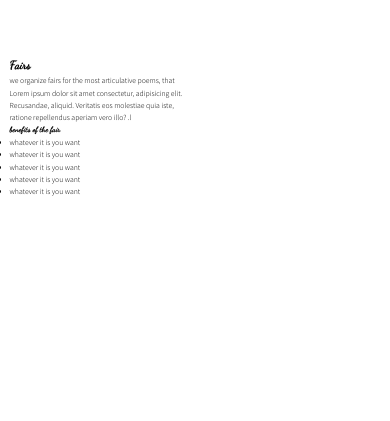
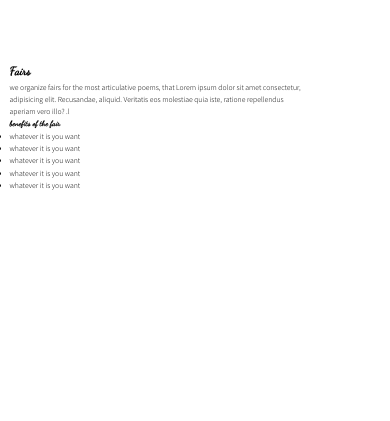
Before and after one commit to Ph-uad/poetry, a plain HTML site: page index.html in a window 390 px wide. Shown: the part 2383-2804 px from the top of the page. Drawn offline with nearby package versions, Linux system fonts and the light colour scheme.

Commit message:
fairs container fix

```diff
--- a/Assets/css/scss/_component.scss
+++ b/Assets/css/scss/_component.scss
@@ -104,7 +104,10 @@
 
         @media (max-width:60em) {
             & {
+                width: 80vw;
                 padding: 10rem 2rem;
+                background-color: #ffffff74;
+                backdrop-filter: blur(7px);
             }
 
         }
```
Also changed, not shown: Assets/css/main.css, 1 other file.
